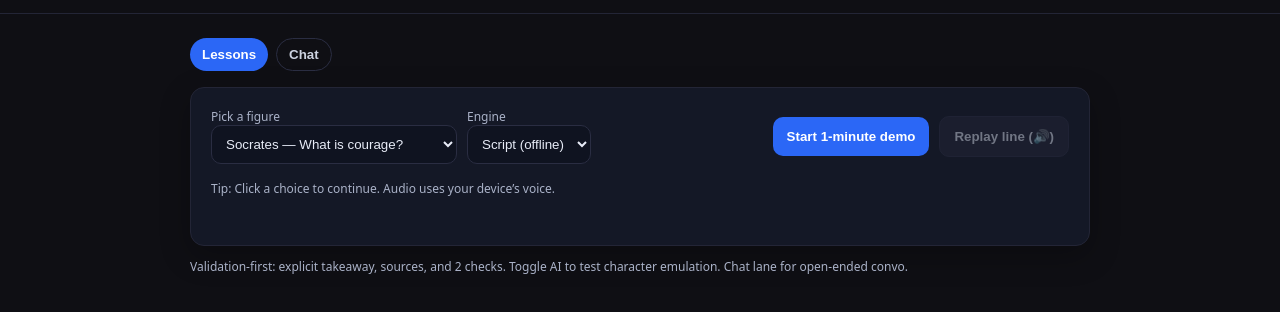
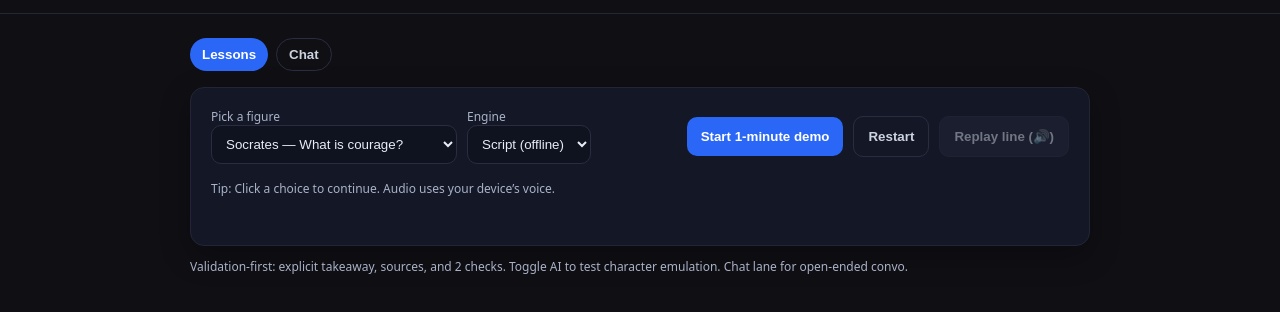
Before and after one commit to School-of-the-Ancients/sota-alpha, a plain HTML site: page index.html in a window 1280 px wide. Shown: the part 50-362 px from the top of the page. Drawn offline with Linux system fonts and the light colour scheme.

Commit message:
Update index.html

```diff
--- a/index.html
+++ b/index.html
@@ -3,7 +3,7 @@
 <head>
 <meta charset="utf-8" />
 <meta name="viewport" content="width=device-width, initial-scale=1" />
-<title>School of the Ancients — Alpha Demo</title>
+<title>School of the Ancients — 1-Minute Micro-Lessons + Chat</title>
 <style>
   body { font-family: system-ui, -apple-system, Segoe UI, Roboto, Arial, sans-serif; margin:0; background:#0f0f14; color:#f5f7fb; }
   header { padding:16px 20px; border-bottom:1px solid #232536; display:flex; gap:12px; align-items:center; flex-wrap:wrap;}
@@ -70,6 +70,7 @@
       </div>
       <div class="row">
         <button id="startBtn">Start 1-minute demo</button>
+        <button id="restartBtn" class="ghost">Restart</button>
         <button id="replayBtn" class="secondary" disabled>Replay line (🔊)</button>
       </div>
     </div>
```
